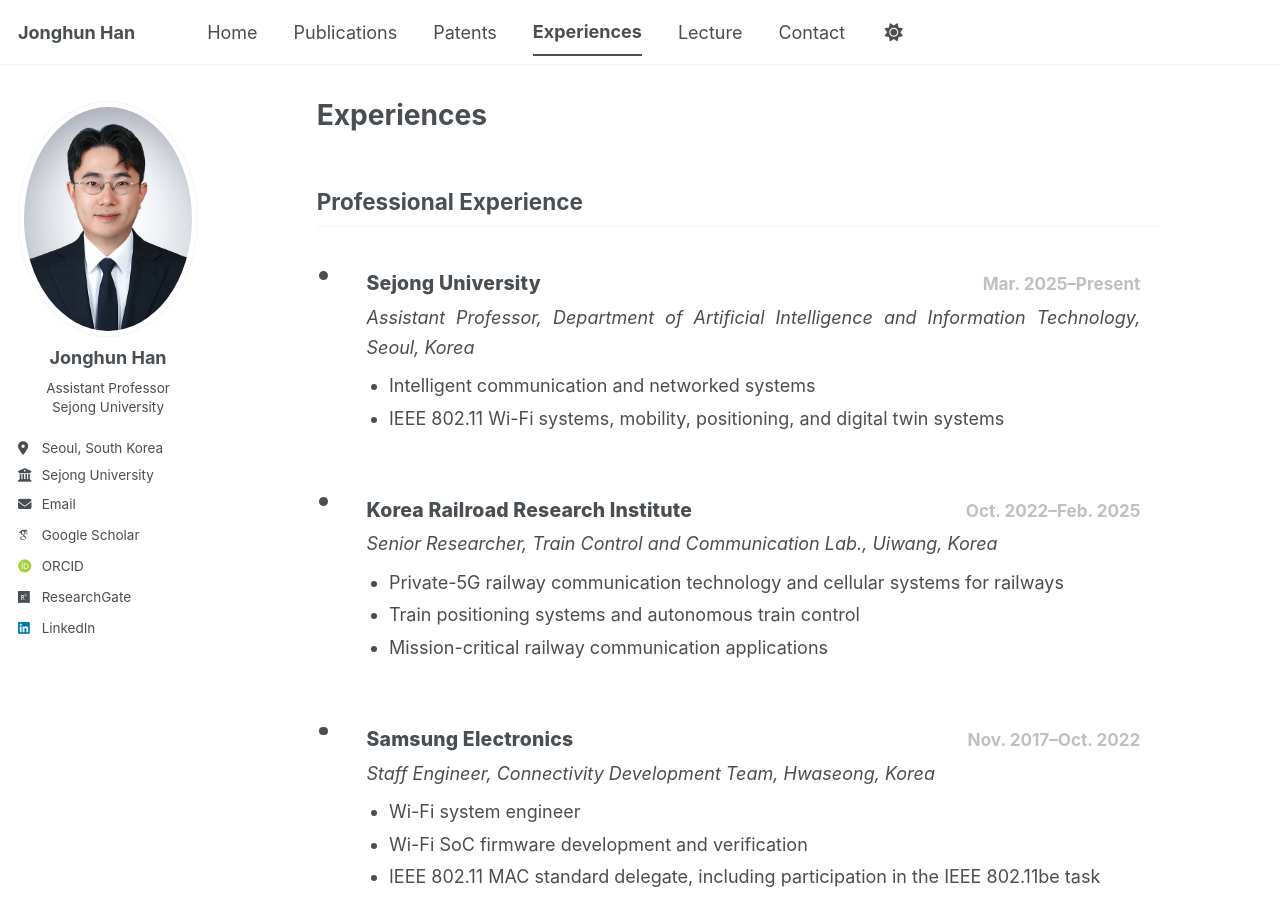
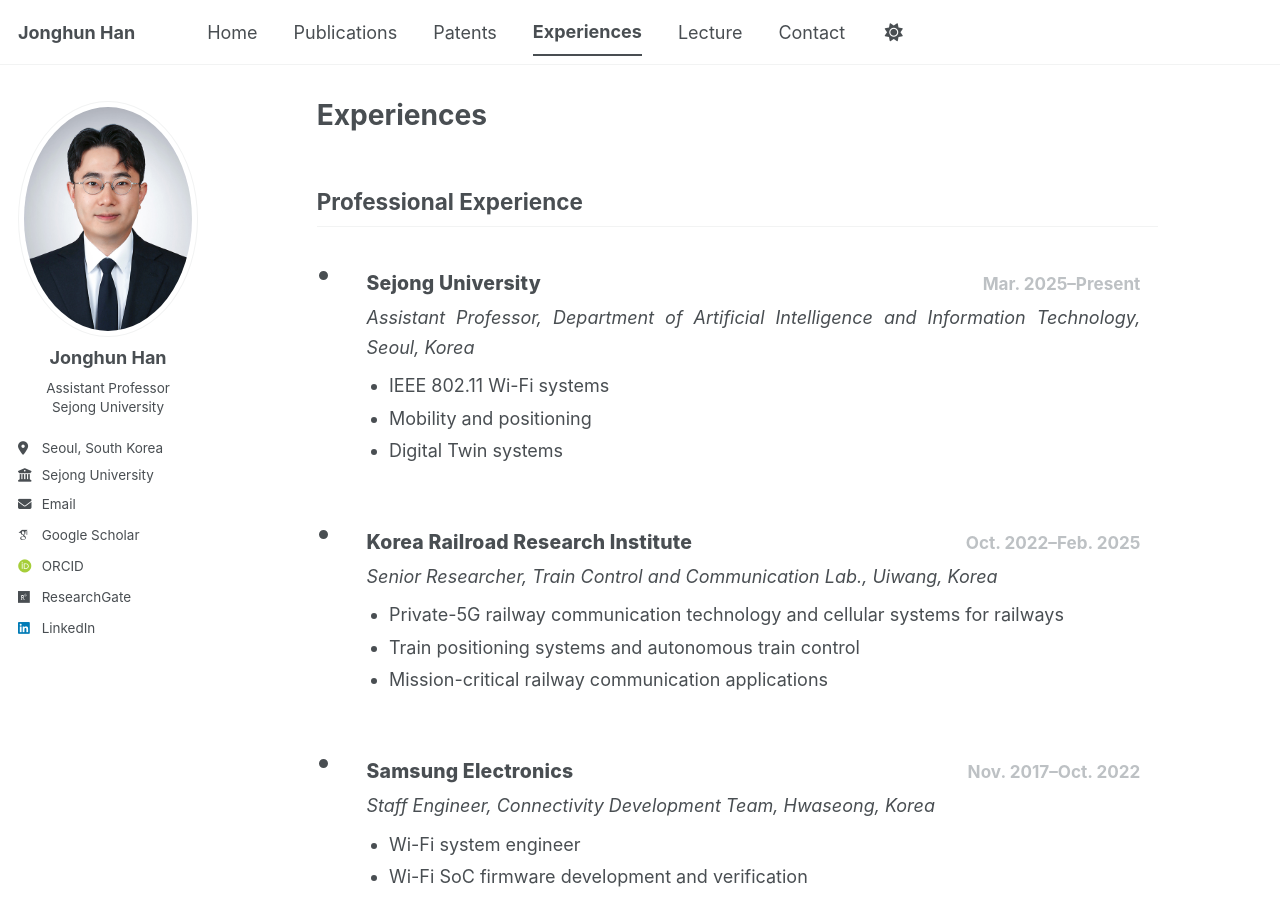
Before and after one commit to icnsl/icnsl.github.io, a Jekyll site: the page built from _pages/experiences.md, in a window 1280 px wide and 900 px high. Built offline with Jekyll 4.4.1, drawn with Linux system fonts in a browser that asks for light colours; some web fonts are replaced; a script bundle is joined from its source files by our own code; library files that are not in the unit come from our copies.

Commit message:
Update experiences.md

```diff
--- a/_pages/experiences.md
+++ b/_pages/experiences.md
@@ -20,8 +20,9 @@ author_profile: true
     </div>
 
     <ul class="timeline-details">
-      <li>Intelligent communication and networked systems</li>
-      <li>IEEE 802.11 Wi-Fi systems, mobility, positioning, and digital twin systems</li>
+      <li>IEEE 802.11 Wi-Fi systems</li>
+      <li>Mobility and positioning</li>
+      <li>Digital Twin systems</li>
     </ul>
   </div>
 </div>
```
